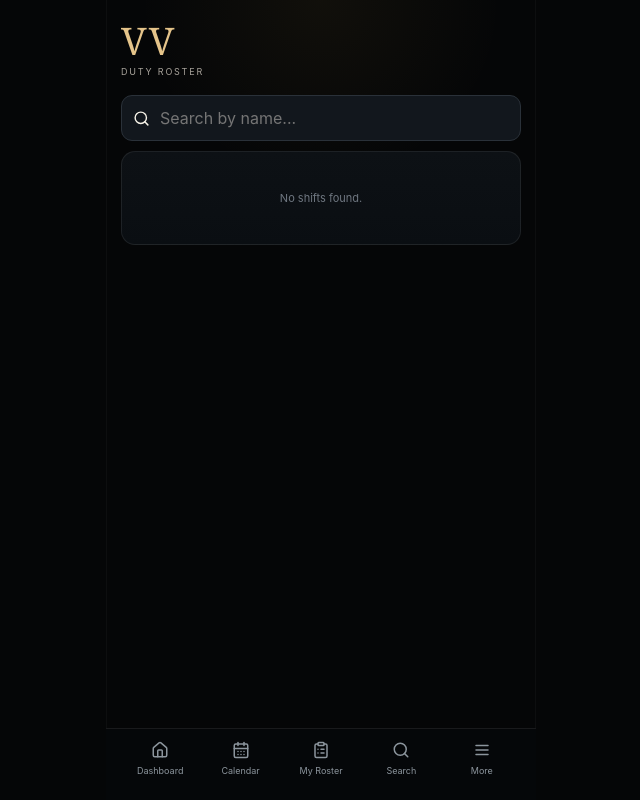
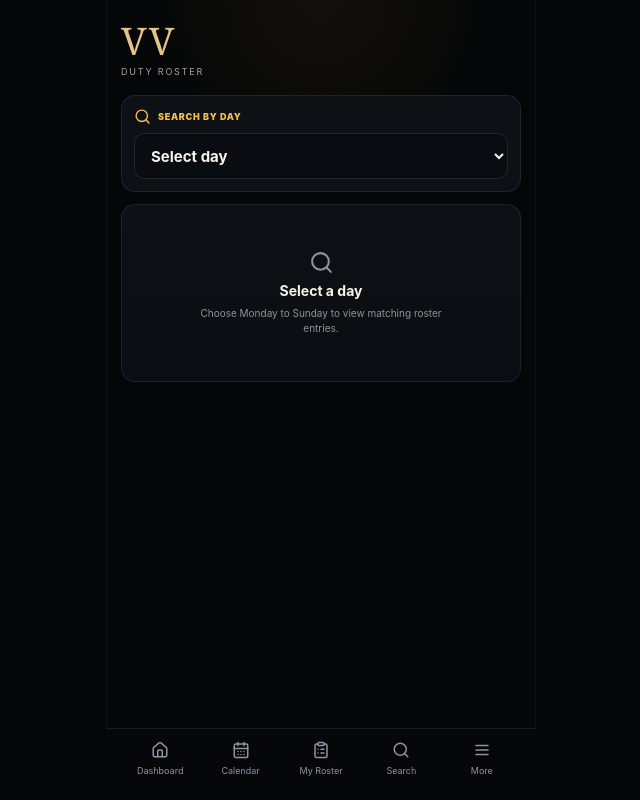
Before and after one commit to vvishwak666-lgtm/vv, a React (Vite) app: page / in a window 1280 px wide. Both pictures are taken after a click on the button "Search". Shown: the whole page, without its empty margins (319-959 px from the left). Built offline with nearby package versions, Linux system fonts and the light colour scheme.

Commit message:
Add files via upload

```diff
--- a/src/main.jsx
+++ b/src/main.jsx
@@ -122,7 +122,7 @@ function cropCanvas(src,x0,y0,x1,y1,scale=5){
   ctx.putImageData(img,0,0);
   return c;
 }
-function dataURL(c){ try{return c.toDataURL("image/png")}catch{return ""} }
+function dataURL(c){ try{return c.toDataURL('image/jpeg', 0.95)}catch{return ""} }
 
 function cleanText(s){ return String(s||"").replace(/\s+/g," ").trim(); }
 function wordBox(w){
@@ -1454,7 +1454,7 @@ function parseDisplayedRosterValue(value){
 function App(){
   const [entries,setEntries]=useState([]);
   const [tab,setTab]=useState("dashboard");
-  const [query,setQuery]=useState("");
+  const [searchDay,setSearchDay]=useState("");
   const [threshold,setThreshold]=useState(38);
   const [calendarMonth,setCalendarMonth]=useState(todayISO().slice(0,7)+"-01");
   const [selectedDate,setSelectedDate]=useState(todayISO());
@@ -1762,7 +1762,13 @@ function App(){
   const rosterTotalHours=mine.reduce((s,e)=>s+effectiveEntryHours(e),0);
   const rosterOvertimeHours=mine.reduce((s,e)=>s+entryOvertimeHours(e),0);
   const upcoming=mine.find(e=>airport24HourDuration(entryRosterText(e)).time && e.date>=todayISO()) || mine.find(e=>airport24HourDuration(entryRosterText(e)).time);
-  const filtered=entries.filter(e=>!query||e.name.toLowerCase().includes(query.toLowerCase()));
+  const filtered=entries.filter(e=>{
+    if(!searchDay) return true;
+    if(!e.date) return false;
+    const d=new Date(`${e.date}T12:00:00`);
+    const day=new Intl.DateTimeFormat("en-NZ",{weekday:"long"}).format(d);
+    return day===searchDay;
+  });
 
   return <div className="shell">
     <header className="top"><div><div className="vv">VV</div><div className="sub">DUTY ROSTER</div></div></header>
@@ -1798,8 +1804,60 @@ function App(){
     </main>}
 
     {tab==="search"&&<main>
-      <div className="search"><Search size={17}/><input placeholder="Search by name..." value={query} onChange={e=>setQuery(e.target.value)}/>{query&&<button onClick={()=>setQuery("")}><X size={14}/></button>}</div>
-      <section className="panel"><Roster rows={filtered.slice(0,50)}/></section>
+      <div className="daySearchCard">
+        <div className="daySearchLabel">
+          <Search size={17}/>
+          <span>SEARCH BY DAY</span>
+        </div>
+
+        <div className="daySearchControl">
+          <select
+            value={searchDay}
+            onChange={e=>setSearchDay(e.target.value)}
+            aria-label="Search roster by day"
+          >
+            <option value="">Select day</option>
+            <option value="Monday">Monday</option>
+            <option value="Tuesday">Tuesday</option>
+            <option value="Wednesday">Wednesday</option>
+            <option value="Thursday">Thursday</option>
+            <option value="Friday">Friday</option>
+            <option value="Saturday">Saturday</option>
+            <option value="Sunday">Sunday</option>
+          </select>
+
+          {searchDay&&
+            <button
+              className="dayClear"
+              onClick={()=>setSearchDay("")}
+              aria-label="Clear day"
+            >
+              <X size={14}/>
+            </button>}
+        </div>
+      </div>
+
+      {searchDay&&
+        <div className="searchDayHeading">
+          <b>{searchDay}</b>
+          <span>{filtered.length} {filtered.length===1?"entry":"entries"}</span>
+        </div>}
+
+      <section className="panel searchResults">
+        {searchDay
+          ? filtered.length
+            ? <Roster rows={filtered.slice(0,50)}/>
+            : <div className="emptySearch">
+                <Search size={25}/>
+                <b>No roster found</b>
+                <span>No roster entries are saved for {searchDay}.</span>
+              </div>
+          : <div className="emptySearch">
+              <Search size={25}/>
+              <b>Select a day</b>
+              <span>Choose Monday to Sunday to view matching roster entries.</span>
+            </div>}
+      </section>
     </main>}
 
     {tab==="more"&&<main>
@@ -1807,7 +1865,7 @@ function App(){
         <button onClick={()=>fileRef.current?.click()}><Camera/><span><b>Upload roster photo</b><small>Reads the name column first, then the selected employee row</small></span></button>
       </section>
       <section className="panel menu"><h3>EXPORT</h3>
-        <button onClick={exportRosterPhoto}><Camera/><span><b>Export as Photo</b><small>Save your roster as a PNG image</small></span></button>
+        <button onClick={()=>exportRosterPhoto(mine)}><Camera/><span><b>Export 14-Day Roster as JPEG</b><small>Name, Date, RT, OT & Hours</small></span></button>
       </section>
       <section className="panel menu"><h3>SETTINGS</h3><label className="setting">Weekly overtime threshold<input type="number" value={threshold} onChange={e=>setThreshold(+e.target.value||38)}/></label><button className="danger" onClick={()=>{if(confirm("Delete all roster data?"))setEntries([])}}><Trash2/><span><b>Reset All Data</b><small>Delete all roster data</small></span></button></section>
     </main>}
@@ -2081,44 +2139,297 @@ function Roster({rows,onEdit}){
 function MonthHead({month,setMonth}){const move=n=>{const d=new Date(`${month}T12:00:00`);d.setMonth(d.getMonth()+n);setMonth(d.toISOString().slice(0,7)+"-01")};return <div className="monthHead"><button className="ghost" onClick={()=>move(-1)}><ChevronLeft/></button><h2>{new Date(`${month}T12:00:00`).toLocaleDateString(undefined,{month:"long",year:"numeric"})}</h2><button className="ghost" onClick={()=>move(1)}><ChevronRight/></button></div>}
 function CalendarGrid({month,rows,selected,onSelect}){const d=new Date(`${month}T12:00:00`),first=new Date(d.getFullYear(),d.getMonth(),1),days=new Date(d.getFullYear(),d.getMonth()+1,0).getDate(),lead=(first.getDay()+6)%7;const cells=[...Array(lead).fill(null),...Array.from({length:days},(_,i)=>i+1)];while(cells.length%7)cells.push(null);return <div className="cal">{["MON","TUE","WED","THU","FRI","SAT","SUN"].map(x=><div className="dow" key={x}>{x}</div>)}{cells.map((n,i)=>{if(!n)return <div key={i}/>;const iso=new Date(d.getFullYear(),d.getMonth(),n,12).toISOString().slice(0,10),r=rows.find(x=>x.date===iso);return <button key={i} className={selected===iso?"selected":""} onClick={()=>onSelect(iso)}><b>{n}</b>{r&&<span className={r.code==="RDO"?"off":""}/>}</button>})}</div>}
 
-async function exportRosterPhoto(){
-  const node=document.querySelector(".shell");
-  if(!node) return;
+function exportRosterPhoto(rows=[]){
   try{
-    const rect=node.getBoundingClientRect();
-    const clone=node.cloneNode(true);
-    clone.style.width=rect.width+"px";
-    clone.style.minHeight=rect.height+"px";
-    clone.style.margin="0";
-    const serialized=new XMLSerializer().serializeToString(clone);
-    const svg=`<svg xmlns="http://www.w3.org/2000/svg" width="${Math.ceil(rect.width)}" height="${Math.ceil(rect.height)}"><foreignObject width="100%" height="100%"><div xmlns="http://www.w3.org/1999/xhtml">${serialized}</div></foreignObject></svg>`;
-    const blob=new Blob([svg],{type:"image/svg+xml;charset=utf-8"});
-    const url=URL.createObjectURL(blob);
-    const img=new Image();
-    img.onload=()=>{
-      const canvas=document.createElement("canvas");
-      const scale=2;
-      canvas.width=Math.ceil(rect.width*scale);
-      canvas.height=Math.ceil(rect.height*scale);
-      const ctx=canvas.getContext("2d");
-      ctx.scale(scale,scale);
-      ctx.fillStyle="#050607";
-      ctx.fillRect(0,0,rect.width,rect.height);
-      ctx.drawImage(img,0,0);
-      URL.revokeObjectURL(url);
-      canvas.toBlob(png=>{
-        if(!png) return;
-        const a=document.createElement("a");
-        a.href=URL.createObjectURL(png);
-        a.download=`vv-duty-roster-${new Date().toISOString().slice(0,10)}.png`;
-        a.click();
-        setTimeout(()=>URL.revokeObjectURL(a.href),1000);
-      },"image/png");
+    const roster=[...rows]
+      .sort((a,b)=>String(a.date||"").localeCompare(String(b.date||"")))
+      .slice(0,14);
+
+    if(!roster.length){
+      alert("No roster data to export.");
+      return;
+    }
+
+    const W=1400;
+    const margin=70;
+    const titleH=150;
+    const headH=72;
+    const rowH=92;
+    const summaryH=130;
+    const H=margin*2+titleH+headH+(rowH*roster.length)+summaryH;
+
+    const canvas=document.createElement("canvas");
+    const scale=2;
+    canvas.width=W*scale;
+    canvas.height=H*scale;
+
+    const ctx=canvas.getContext("2d");
+    if(!ctx){
+      alert("Unable to create JPEG on this browser.");
+      return;
+    }
+    ctx.scale(scale,scale);
+
+    const bg="#f2eee4";
+    const ink="#171717";
+    const muted="#625f58";
+    const grid="#69645b";
+    const gold="#a97818";
+    const rtFill="#eef4ec";
+    const otFill="#fbede3";
+
+    ctx.fillStyle=bg;
+    ctx.fillRect(0,0,W,H);
+
+    const roundedRect=(x,y,w,h,r,fill,stroke)=>{
+      ctx.beginPath();
+      if(ctx.roundRect){
+        ctx.roundRect(x,y,w,h,r);
+      }else{
+        ctx.rect(x,y,w,h);
+      }
+      if(fill){ctx.fillStyle=fill;ctx.fill();}
+      if(stroke){ctx.strokeStyle=stroke;ctx.lineWidth=2;ctx.stroke();}
     };
-    img.src=url;
+
+    const drawText=(text,x,y,size=28,weight=500,align="left",color=ink)=>{
+      ctx.fillStyle=color;
+      ctx.font=`${weight} ${size}px Arial, Helvetica, sans-serif`;
+      ctx.textAlign=align;
+      ctx.textBaseline="middle";
+      ctx.fillText(String(text??""),x,y);
+    };
+
+    const dateText=(iso)=>{
+      if(!iso)return "";
+      const d=new Date(`${iso}T12:00:00`);
+      return new Intl.DateTimeFormat("en-NZ",{
+        day:"2-digit",month:"2-digit",year:"numeric"
+      }).format(d);
+    };
+
+    const shortDate=(iso)=>{
+      if(!iso)return "";
+      const d=new Date(`${iso}T12:00:00`);
+      return new Intl.DateTimeFormat("en-NZ",{
+        day:"2-digit",month:"short"
+      }).format(d).toUpperCase();
+    };
+
+    const shiftForType=(e,type)=>{
+      const parts=[];
+      const am=e?.amShift ?? "0000-0000";
+      const pm=e?.pmShift ?? "0000-0000";
+      const amP=airport24HourDuration(am);
+      const pmP=airport24HourDuration(pm);
+
+      if(amP.valid && amP.hours>0 && (e?.amType ?? "RT")===type){
+        parts.push(`AM ${am}`);
+      }
+      if(pmP.valid && pmP.hours>0 && (e?.pmType ?? "RT")===type){
+        parts.push(`PM ${pm}`);
+      }
+
+      if(!parts.length && type==="RT"){
+        const raw=String(
+          e?.originalValue||
+          e?.canonicalValue||
+          e?.rawCellText||
+          e?.display||
+          e?.code||
+          ""
+        ).toUpperCase();
+
+        if(raw.includes("RDO")) return "RDO";
+      }
+      return parts.length ? parts.join(" / ") : "—";
+    };
+
+    const first=roster[0]?.date;
+    const last=roster[roster.length-1]?.date;
+    const employee=roster[0]?.name || "Employee";
+
+    roundedRect(35,35,W-70,H-70,22,"#f6f2e9","#c8c0b2");
+
+    drawText("VV DUTY ROSTER",W/2,85,42,700,"center",ink);
+    drawText(
+      `${shortDate(first)} – ${shortDate(last)}  •  14-DAY ROSTER`,
+      W/2,130,20,600,"center",gold
+    );
+
+    const x0=margin;
+    const y0=margin+titleH;
+    const tableW=W-(margin*2);
+
+    const cols=[
+      {label:"NAME",w:290},
+      {label:"DATE",w:190},
+      {label:"RT",w:350},
+      {label:"OT",w:350},
+      {label:"HOURS",w:140},
+    ];
+
+    const rawSum=cols.reduce((s,c)=>s+c.w,0);
+    const factor=tableW/rawSum;
+    cols.forEach(c=>c.w*=factor);
+
+    roundedRect(
+      x0,y0,tableW,
+      headH+(rowH*roster.length),
+      10,"#faf7ef",grid
+    );
+
+    ctx.fillStyle="#e7e0d3";
+    ctx.fillRect(x0,y0,tableW,headH);
+
+    let cx=x0;
+    cols.forEach((c,i)=>{
+      if(i>0){
+        ctx.strokeStyle=grid;
+        ctx.lineWidth=1.5;
+        ctx.beginPath();
+        ctx.moveTo(cx,y0);
+        ctx.lineTo(cx,y0+headH+(rowH*roster.length));
+        ctx.stroke();
+      }
+      drawText(c.label,cx+c.w/2,y0+headH/2,22,800,"center",ink);
+      cx+=c.w;
+    });
+
+    let totalHours=0;
+    let totalOT=0;
+
+    roster.forEach((e,idx)=>{
+      const y=y0+headH+(idx*rowH);
+
+      if(idx%2===1){
+        ctx.fillStyle="#f3eee5";
+        ctx.fillRect(x0,y,tableW,rowH);
+      }
+
+      ctx.strokeStyle="#9a9388";
+      ctx.lineWidth=1;
+      ctx.beginPath();
+      ctx.moveTo(x0,y);
+      ctx.lineTo(x0+tableW,y);
+      ctx.stroke();
+
+      const hours=effectiveEntryHours(e);
+      const ot=entryOvertimeHours(e);
+
+      totalHours+=hours;
+      totalOT+=ot;
+
+      const values=[
+        e.name||employee,
+        dateText(e.date),
+        shiftForType(e,"RT"),
+        shiftForType(e,"OT"),
+        hours.toFixed(2),
+      ];
+
+      let x=x0;
+
+      values.forEach((val,i)=>{
+        const c=cols[i];
+        const center=x+c.w/2;
+
+        if(i===2 && val!=="—" && val!=="RDO"){
+          roundedRect(x+10,y+14,c.w-20,rowH-28,8,rtFill,null);
+        }
+        if(i===3 && val!=="—"){
+          roundedRect(x+10,y+14,c.w-20,rowH-28,8,otFill,null);
+        }
+
+        if((i===2 || i===3) && String(val).includes(" / ")){
+          const pieces=String(val).split(" / ");
+          drawText(pieces[0],center,y+32,18,700,"center",i===3?"#9b4a1d":ink);
+          drawText(pieces[1],center,y+61,18,700,"center",i===3?"#9b4a1d":ink);
+        }else{
+          drawText(
+            val,center,y+rowH/2,
+            i===4?22:19,
+            i===4?800:600,
+            "center",
+            i===3 && val!=="—"?"#9b4a1d":ink
+          );
+        }
+        x+=c.w;
+      });
+    });
+
+    const sy=y0+headH+(rowH*roster.length)+34;
+    const boxGap=18;
+    const boxW=(tableW-boxGap*2)/3;
+
+    [
+      ["EMPLOYEE",employee],
+      ["TOTAL HOURS",totalHours.toFixed(2)],
+      ["OVERTIME",totalOT.toFixed(2)]
+    ].forEach(([label,value],i)=>{
+      const bx=x0+i*(boxW+boxGap);
+
+      roundedRect(
+        bx,sy,boxW,82,10,
+        i===2?"#fbede3":"#e9e4d9",
+        "#bdb5a8"
+      );
+
+      drawText(label,bx+18,sy+24,14,800,"left",muted);
+      drawText(
+        value,bx+18,sy+56,
+        i===0?21:28,800,"left",
+        i===2?"#9b4a1d":ink
+      );
+    });
+
+    drawText(
+      "Generated by VV Duty Roster",
+      W/2,H-55,14,500,"center",muted
+    );
+
+    // Safari-safe: create JPEG immediately inside the click event.
+    const jpegURL=canvas.toDataURL("image/jpeg",0.94);
+
+    const safeName=employee
+      .replace(/[^a-z0-9]+/gi,"-")
+      .replace(/^-|-$/g,"")
+      .toLowerCase() || "employee";
+
+    const filename=`vv-roster-${safeName}-${first||"14-days"}-${last||""}.jpg`;
+
+    // First try a normal direct download.
+    const a=document.createElement("a");
+    a.href=jpegURL;
+    a.download=filename;
+    a.style.display="none";
+    document.body.appendChild(a);
+    a.click();
+    a.remove();
+
+    // Safari/iOS fallback: if download attribute is ignored,
+    // open the JPEG directly so user can Save Image / Share.
+    const isSafari=/^((?!chrome|android).)*safari/i.test(navigator.userAgent);
+    const isIOS=/iPad|iPhone|iPod/.test(navigator.userAgent);
+
+    if(isSafari || isIOS){
+      setTimeout(()=>{
+        const w=window.open();
+        if(w){
+          w.document.write(
+            `<html><head><title>${filename}</title></head>
+             <body style="margin:0;background:#111;text-align:center">
+             <img src="${jpegURL}" style="max-width:100%;height:auto" />
+             </body></html>`
+          );
+          w.document.close();
+        }
+      },150);
+    }
+
   }catch(err){
-    console.error("Photo export failed",err);
-    alert("Unable to export photo on this browser.");
+    console.error("JPEG roster export failed",err);
+    alert("JPEG export failed: "+(err?.message||"Unknown error"));
   }
 }
 
--- a/src/styles.css
+++ b/src/styles.css
@@ -1161,3 +1161,89 @@ nav button.active,
     max-width:48px !important;
   }
 }
+
+/* Search by Day */
+.daySearchCard{
+  background:var(--vv-panel,#0d1115);
+  border:1px solid rgba(255,255,255,.08);
+  border-radius:14px;
+  padding:12px;
+  margin-bottom:12px;
+}
+.daySearchLabel{
+  display:flex;
+  align-items:center;
+  gap:7px;
+  margin-bottom:8px;
+  font-size:9px;
+  font-weight:900;
+  letter-spacing:.08em;
+  color:var(--vv-gold,#f1bd4b);
+}
+.daySearchControl{
+  position:relative;
+}
+.daySearchControl select{
+  width:100%;
+  min-height:46px;
+  box-sizing:border-box;
+  padding:0 42px 0 12px;
+  background:#090d11 !important;
+  border:1px solid rgba(255,255,255,.1) !important;
+  border-radius:10px !important;
+  color:var(--vv-text,#f7f3e8) !important;
+  font-size:15px;
+  font-weight:700;
+}
+.dayClear{
+  position:absolute;
+  right:7px;
+  top:50%;
+  transform:translateY(-50%);
+  width:30px;
+  height:30px;
+  display:grid;
+  place-items:center;
+  border:0;
+  border-radius:50%;
+  background:rgba(255,255,255,.07);
+  color:#fff;
+}
+.searchDayHeading{
+  display:flex;
+  justify-content:space-between;
+  align-items:flex-end;
+  gap:10px;
+  padding:2px 2px 10px;
+}
+.searchDayHeading b{
+  font-size:13px;
+}
+.searchDayHeading span{
+  color:var(--vv-muted,#8c959d);
+  font-size:9px;
+}
+.searchResults{
+  min-height:120px;
+}
+.emptySearch{
+  min-height:150px;
+  padding:24px 18px;
+  box-sizing:border-box;
+  display:flex;
+  flex-direction:column;
+  align-items:center;
+  justify-content:center;
+  text-align:center;
+  gap:7px;
+  color:var(--vv-muted,#8c959d);
+}
+.emptySearch b{
+  color:var(--vv-text,#f7f3e8);
+  font-size:14px;
+}
+.emptySearch span{
+  max-width:270px;
+  font-size:10px;
+  line-height:1.5;
+}
```
